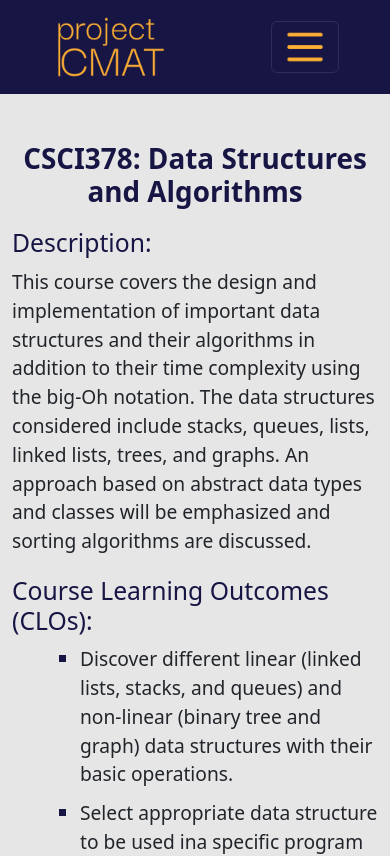
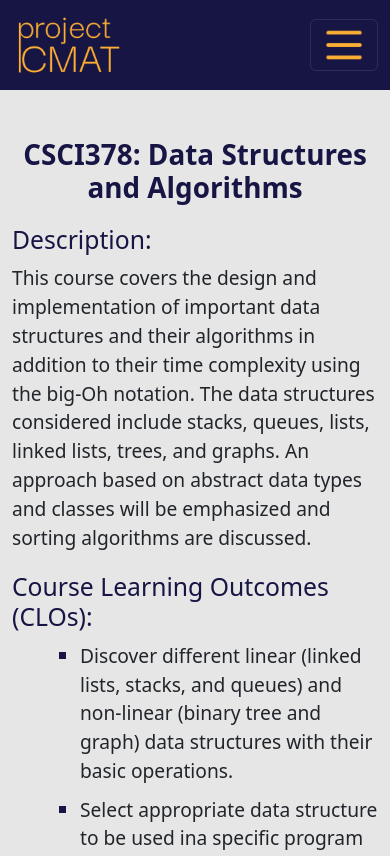
Before and after one commit to omar-alajami/project_cmat, a React (Vite) app: page /Courses/CSCI378 in a window 390 px wide. Shown: the top 856 px of the page. Built offline with nearby package versions, Linux system fonts and the light colour scheme.

Commit message:
fixed prerequisites giving 404

```diff
--- a/src/pages/CoursePage.jsx
+++ b/src/pages/CoursePage.jsx
@@ -73,7 +73,7 @@ function CoursePage(){
                     course["prereq"]?.length > 0
                     ? course["prereq"].map((something) => (
                         <li>
-                            <a href={`/Courses/${something}`}>{something}</a>
+                            <Link to={`/Courses/${something}`}>{something}</Link>
                         </li>
                     ))
                     : <li>No prerequisites</li>
--- a/src/styles/navbar.css
+++ b/src/styles/navbar.css
@@ -37,9 +37,15 @@
 
 #linkss{
     background-color: #171543CC;
-    width: 320px;
+    width: 70%;
 }
 
 .logo{
-    height: 8vh;
+    height: 64px;
 }
+
+@media only screen and (max-width: 768px){
+    .custCont{
+        width: 100%;
+    }
+}
```
